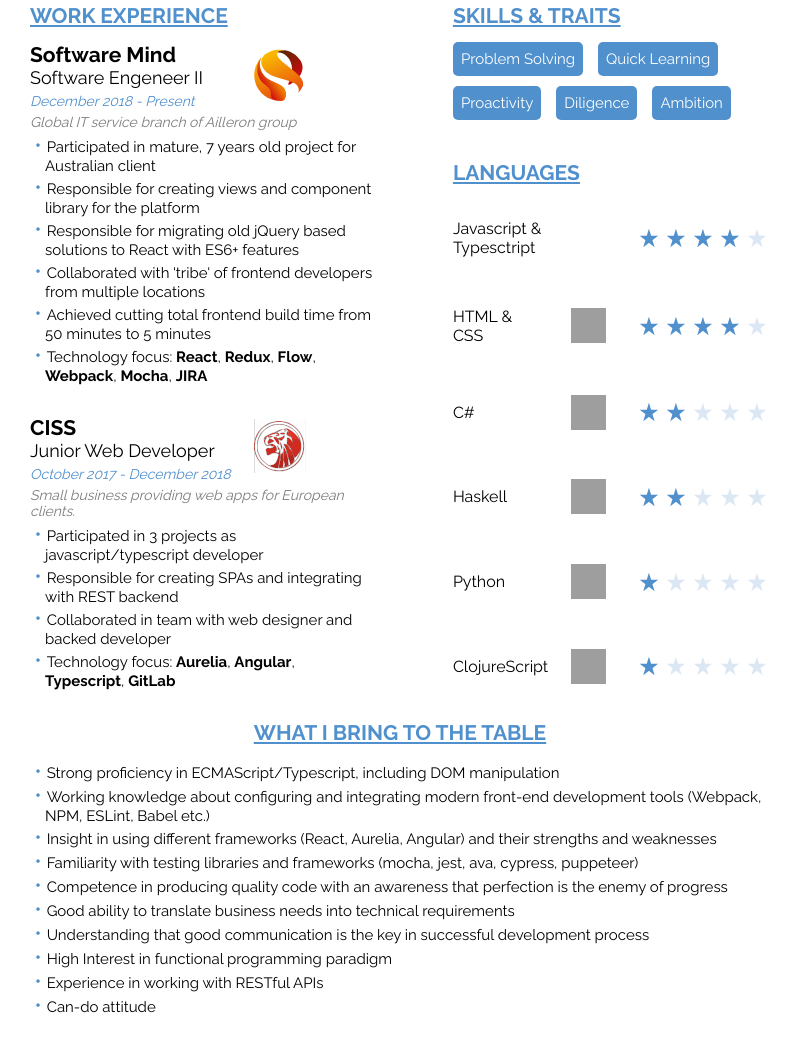
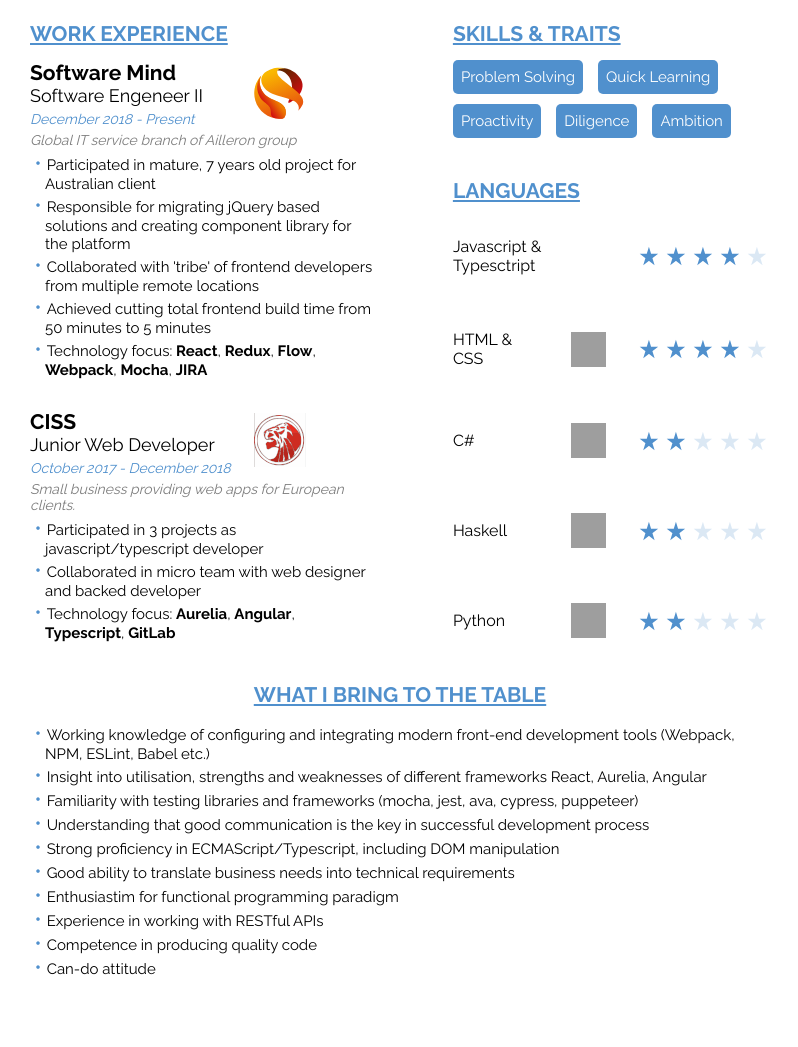
Before and after one commit to smuszel/resume, a website built with webpack: page index.html in a window 1280 px wide. Shown: the part 223-1270 px from the top of the page, without its empty margins (0-798 px from the left). After the commit the page ends 1232 px from the top, so only its background shows below. Built offline with nearby package versions, Linux system fonts and the light colour scheme.

Commit message:
2.2.0 - text contet improvements

```diff
--- a/index.html
+++ b/index.html
@@ -10,8 +10,10 @@
     <div class="title">
         <h1>Stanisław Muszel</h1>
         <h2>Front-end Developer</h2>
-        <p>Ambitious developer looking for opportunity to advance his career.
-            Enjoys solving tough, abstract problems and challenges.</p>
+        <p>I am a dedicated, hardworking and communicative developer with a strong background in building single page applications.
+            Through solid understanding of javascript and expertise with many tools in the ecosystem, my contribution
+            assuredly will become a valuable asset to the organization that I work for.
+        </p>
     </div>
 
     <div class="infos">
@@ -46,9 +48,8 @@
                     <p class="description">Global IT service branch of Ailleron group</p>
                     <ul class="keypoints">
                         <li>Participated in mature, 7 years old project for Australian client</li>
-                    <li>Responsible for creating views and component library for the platform</li>
-                    <li>Responsible for migrating old jQuery based solutions to React with ES6+ features</li>
-                    <li>Collaborated with 'tribe' of frontend developers from multiple locations</li>
+                        <li>Responsible for migrating jQuery based solutions and creating component library for the platform</li>
+                        <li>Collaborated with 'tribe' of frontend developers from multiple remote locations</li>
                         <li>Achieved cutting total frontend build time from 50 minutes to 5 minutes</li>
                         <li>Technology focus:
                             <strong>React</strong>,
@@ -70,8 +71,7 @@
                     <p class="description">Small business providing web apps for European clients.</p>
                     <ul class="keypoints">
                         <li>Participated in 3 projects as javascript/typescript developer</li>
-                    <li>Responsible for creating SPAs and integrating with REST backend</li>
-                    <li>Collaborated in team with web designer and backed developer</li>
+                        <li>Collaborated in micro team with web designer and backed developer</li>
                         <li>Technology focus:
                             <strong>Aurelia</strong>,
                             <strong>Angular</strong>,
@@ -145,18 +145,7 @@
                             <span class="i i-python i-lang"></span>
                             <div class="rating">
                                 <span class="i i-star"></span>
-                            <span class="i i-star i--opaque"></span>
-                            <span class="i i-star i--opaque"></span>
-                            <span class="i i-star i--opaque"></span>
-                            <span class="i i-star i--opaque"></span>
-                        </div>
-                    </div>
-                    <div class="language-container">
-                        <p>ClojureScript</p>
-                        <span class="i i-cljs i-lang"></span>
-                        <div class="rating">
                                 <span class="i i-star"></span>
-                            <span class="i i-star i--opaque"></span>
                                 <span class="i i-star i--opaque"></span>
                                 <span class="i i-star i--opaque"></span>
                                 <span class="i i-star i--opaque"></span>
@@ -169,15 +158,15 @@
         <div class="contents contents-bottom">
             <h3>What I bring to the table</h3>
             <ul>
+                <li>Working knowledge of configuring and integrating modern front-end development tools (Webpack, NPM, ESLint, Babel etc.)</li>
+                <li>Insight into utilisation, strengths and weaknesses of different frameworks React, Aurelia, Angular</li>
+                <li>Familiarity with testing libraries and frameworks (mocha, jest, ava, cypress, puppeteer)</li>
+                <li>Understanding that good communication is the key in successful development process</li>
                 <li>Strong proficiency in ECMAScript/Typescript, including DOM manipulation</li>
-            <li>Working knowledge about configuring and integrating modern front-end development tools (Webpack, NPM, ESLint, Babel etc.)</li>
-            <li>Insight in using different frameworks (React, Aurelia, Angular) and their strengths and weaknesses</li>
-            <li>Familiarity with testing libraries and frameworks (mocha, jest, ava, cypress, puppeteer)</li>
-            <li>Competence in producing quality code with an awareness that perfection is the enemy of progress</li>
                 <li>Good ability to translate business needs into technical requirements</li>
-            <li>Understanding that good communication is the key in successful development process</li>
-            <li>High Interest in functional programming paradigm</li>
+                <li>Enthusiastim for functional programming paradigm</li>
                 <li>Experience in working with RESTful APIs</li>
+                <li>Competence in producing quality code</li>
                 <li>Can-do attitude</li>
             </ul>
         </div>
--- a/package.json
+++ b/package.json
@@ -1,6 +1,6 @@
 {
     "name": "personal-page",
-    "version": "2.1.0",
+    "version": "2.2.0",
     "repository": "https://github.com/smuszel/personal-page.git",
     "author": "smuszel <stanislaw.muszel@gmail.com>",
     "license": "MIT",
--- a/src/index.scss
+++ b/src/index.scss
@@ -114,6 +114,7 @@
     font-size: 15px;
 
     h3 {
+        padding-top: 10px;
         display: flex;
         justify-content: center;
     }
@@ -192,7 +193,7 @@
     .languages {
         display: flex;
         flex-direction: column;
-        height: 465px;
+        height: 401px;
         padding-top: 20px;
         justify-content: space-between;
 
```
Also changed, not shown: src/index.html (+13 -24 lines), dist/index.css, 2 other files. Lines whose indentation alone changed are shown as unchanged.
